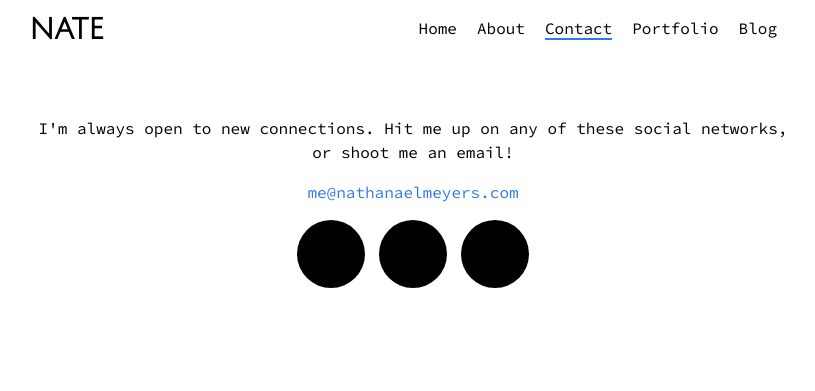
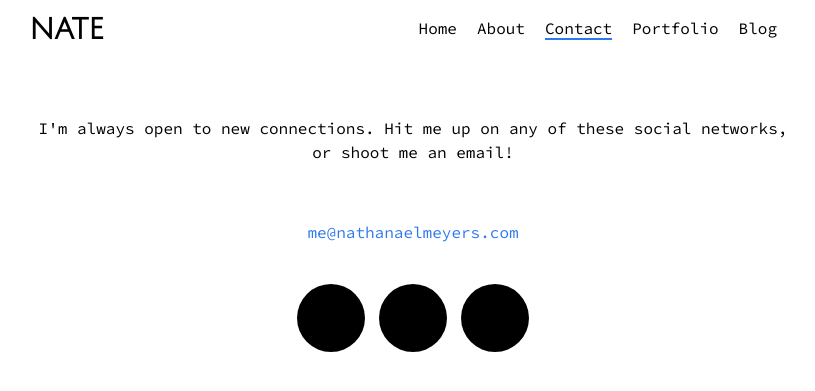
Before and after one commit to natethinks/personal-site, a Django app: page /contact in a window 1280 px wide. Shown: the top 391 px of the page, without its empty margins (227-1042 px from the left). Run offline with Django 3.2, Linux system fonts and the light colour scheme; style sheets or scripts are compiled from the project's sources; some libraries are stand-ins or nearby versions; some web fonts are replaced.

Commit message:
changed styles on contact page. Finished changing about page from latin to real content

```diff
--- a/home/static/css/home.css
+++ b/home/static/css/home.css
@@ -138,6 +138,12 @@ p.email {
   src: url("https://s3-us-west-2.amazonaws.com/s.cdpn.io/93/icomoon.ttf?3qkin2") format("truetype");
   font-weight: normal;
   font-style: normal; }
+.contact-block {
+  max-width: 700px;
+  margin: 0 auto 30px auto;
+  padding: 15px;
+  border: 1px solid #dcd9d9; }
+
 .social-networks {
   margin: 0 0 35px;
   padding: 0;
--- a/home/templates/home/contact.html
+++ b/home/templates/home/contact.html
@@ -1,9 +1,9 @@
 {% extends 'home/base.html' %}
 
 {% block content %}
-<div class="container">
-<p class="text-center">I'm always open to new connections. Hit me up on any of these social networks, or shoot me an email!</p>
-<p id="email-id" class="text-center email hint--top-left hint--bounce" aria-label="Copy" data-clipboard-text="me@nathanaelmeyers.com">me@nathanaelmeyers.com</p>
+<div class="container contact-block">
+<p class="text-center">I'm always open to new connections. Hit me up on any of these social networks, or shoot me an email!</p><br>
+<p id="email-id" class="text-center email hint--top-left hint--bounce" aria-label="Copy" data-clipboard-text="me@nathanaelmeyers.com">me@nathanaelmeyers.com</p><br>
 <ul class="social-networks square">
   <li><a href="https://www.linkedin.com/in/nathanaelmeyers/" target="_blank" class="icon-linkedin">LinkedIn</a></li>
   <li><a href="https://twitter.com/natethinks" target="_blank" class="icon-twitter">Twitter</a></li>
```
Also changed, not shown: home/static/css/home.scss (+7 -0 lines), home/templates/home/about.html (+20 -19 lines), 1 other file.
